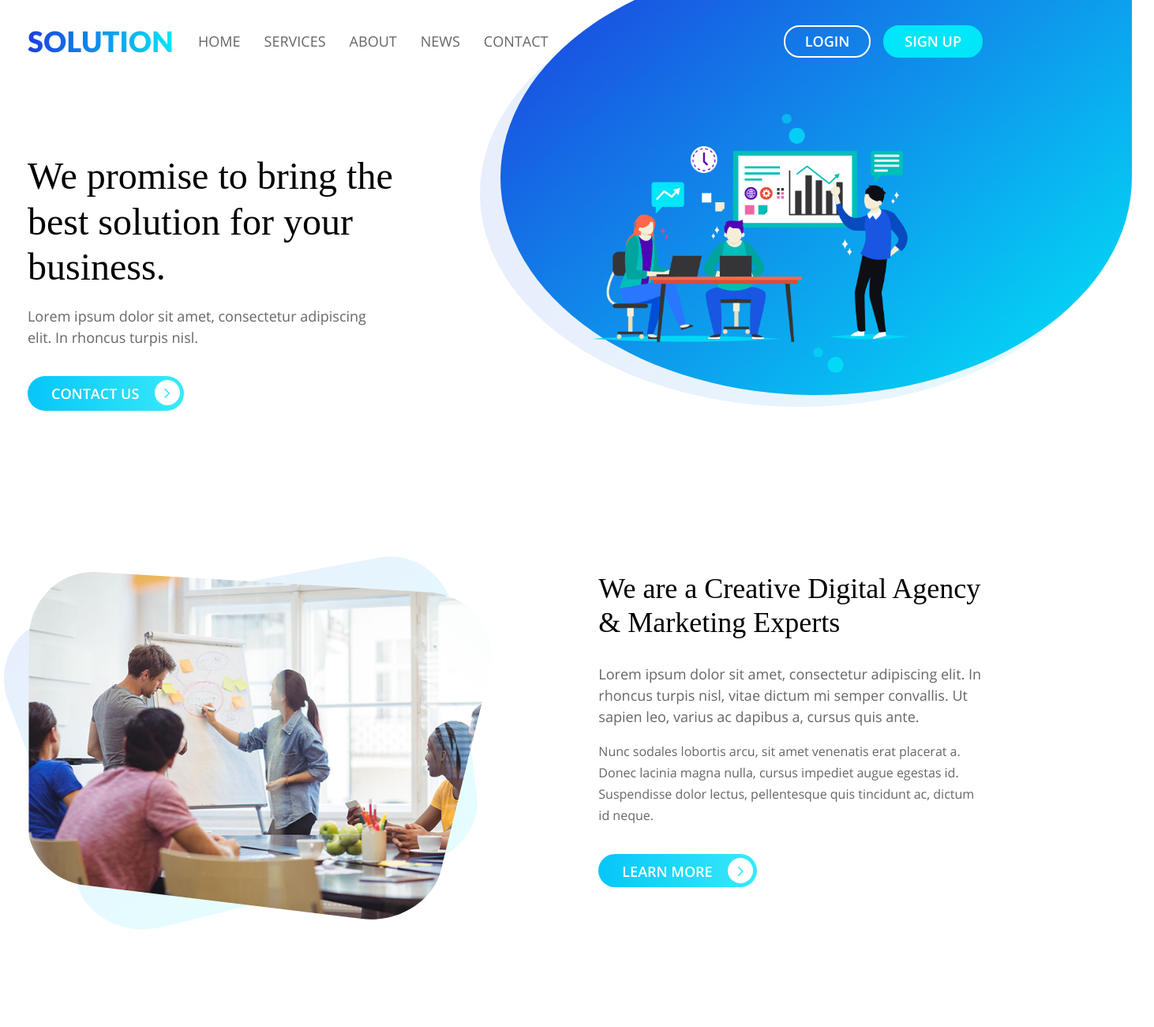
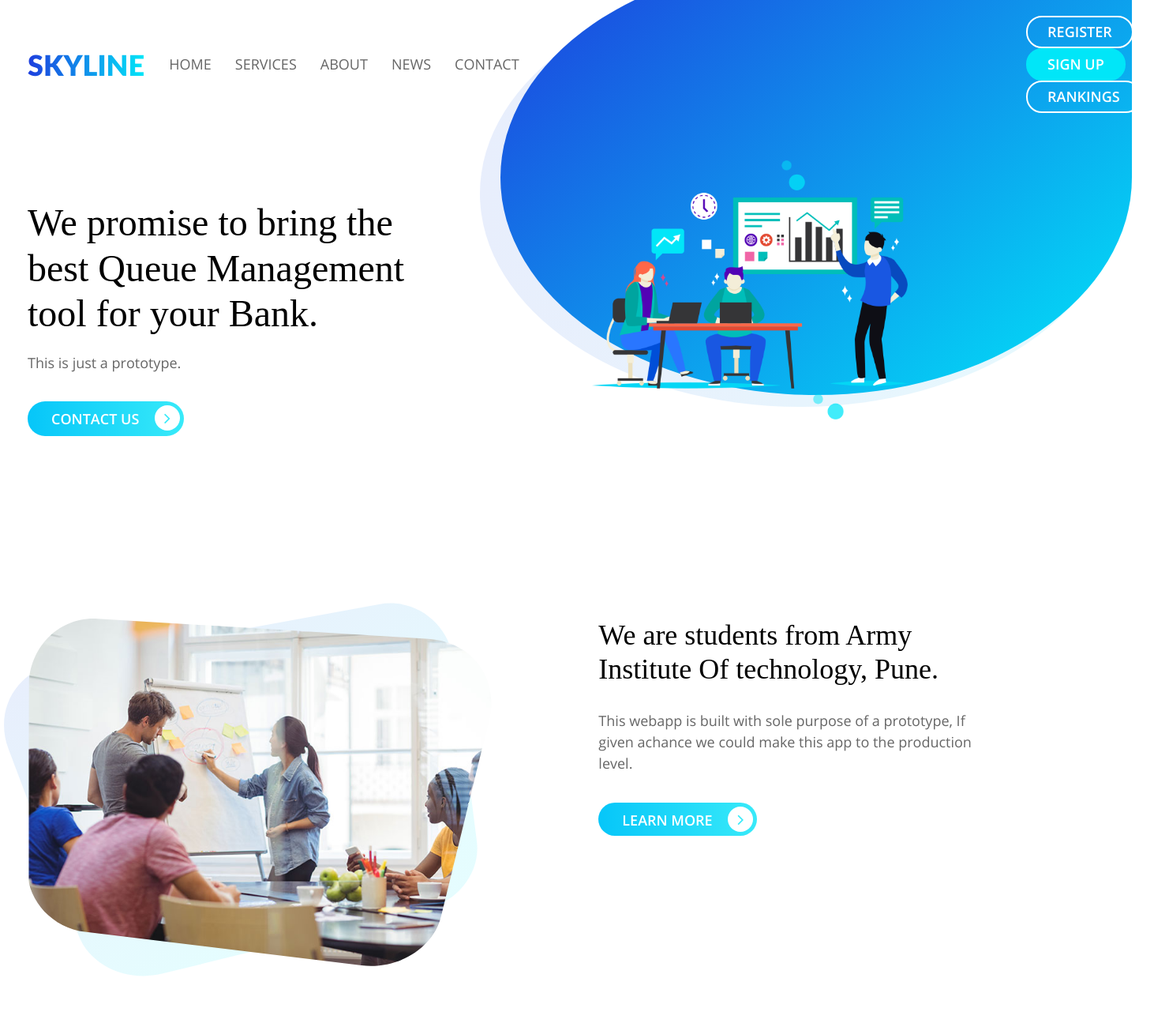
Before and after one commit to akshaysharmaad/SkyLine, a plain HTML site: page index.html in a window 1280 px wide. Shown: the top 1300 px of the page at 79% size, 1462 px wide, since content can reach past the window. Drawn offline with Linux system fonts and the light colour scheme; a web font is replaced by a local one.

Commit message:
main page changed

```diff
--- a/index.html
+++ b/index.html
@@ -24,7 +24,7 @@
 </head>
 <body>
 <nav class="navbar navbar-expand-lg navbar-light bg-light bg-transparent" id="gtco-main-nav">
-    <div class="container"><a class="navbar-brand">Solution</a>
+    <div class="container"><a class="navbar-brand">SkyLine</a>
         <button class="navbar-toggler" data-target="#my-nav" onclick="myFunction(this)" data-toggle="collapse"><span
                 class="bar1"></span> <span class="bar2"></span> <span class="bar3"></span></button>
         <div id="my-nav" class="collapse navbar-collapse">
@@ -35,10 +35,12 @@
                 <li class="nav-item"><a class="nav-link" href="#news">News</a></li>
                 <li class="nav-item"><a class="nav-link" href="#contact">Contact</a></li>
             </ul>
-            <form class="form-inline my-2 my-lg-0">
-                <a href="#" class="btn btn-outline-dark my-2 my-sm-0 mr-3 text-uppercase">login</a> <a href="#"
-                                                                                                       class="btn btn-info my-2 my-sm-0 text-uppercase">sign
+            <form class="form-inline my-2 my-lg-0" style="margin-left:60%;">
+                <a href="./register.html" class="btn btn-outline-dark my-2 my-sm-0 mr-3 text-uppercase">Register</a>
+                <a href="./bank.html" class="btn btn-info my-2 my-sm-0 text-uppercase">sign
                 up</a>
+                <a href="./live_ranking.html" class="btn btn-outline-dark my-2 my-sm-0 mr-3 text-uppercase">Rankings</a>
+
             </form>
         </div>
     </div>
@@ -48,10 +50,9 @@
         <div class="row">
             <div class="col-md-6">
                 <h1> We promise to bring
-                    the best <span>solution</span> for
-                    your business. </h1>
-                <p> Lorem ipsum dolor sit amet, consectetur adipiscing elit. In rhoncus turpis nisl. </p>
-                <a href="#">Contact Us <i class="fa fa-angle-right" aria-hidden="true"></i></a></div>
+                    the best <span>Queue</span> Management tool for your Bank. </h1>
+                <p> This is just a prototype. </p>
+                <a href="https://www.facebook.com/truelit95">Contact Us <i class="fa fa-angle-right" aria-hidden="true"></i></a></div>
             <div class="col-md-6">
                 <div class="card"><img class="card-img-top img-fluid" src="images/banner-img.png" alt=""></div>
             </div>
@@ -90,17 +91,13 @@
                 </div>
             </div>
             <div class="col-md-5">
-                <h2> We are a Creative Digital
-                    Agency & Marketing Experts </h2>
-                <p> Lorem ipsum dolor sit amet, consectetur adipiscing elit. In rhoncus turpis nisl, vitae dictum mi
-                    semper convallis. Ut sapien leo, varius ac dapibus a, cursus quis ante. </p>
+                <h2> We are students from Army Institute Of technology, Pune. </h2>
+                <p>This webapp is built with sole purpose of a prototype, If given achance we could make this app to the production level.</p>
                 <p>
-                    <small>Nunc sodales lobortis arcu, sit amet venenatis erat placerat a. Donec lacinia magna nulla,
-                        cursus impediet augue egestas id. Suspendisse dolor lectus, pellentesque quis tincidunt ac,
-                        dictum id neque.
+                    <small>
                     </small>
                 </p>
-                <a href="#">Learn More <i class="fa fa-angle-right" aria-hidden="true"></i></a></div>
+                <a href="https://aitpune.in">Learn More <i class="fa fa-angle-right" aria-hidden="true"></i></a></div>
         </div>
     </div>
 </div>
@@ -110,9 +107,7 @@
             <div class="col-lg-4">
                 <h2> Explore The Services<br/>
                     We Offer For You </h2>
-                <p> Nunc sodales lobortis arcu, sit amet venenatis erat placerat a. Donec lacinia magna nulla, cursus
-                    impediet augue egestas id. Suspendisse dolor lectus, pellentesque quis tincidunt ac, dictum id
-                    neque. </p>
+                <p> The User is able to register himself to place himself in the queue. </p>
                 <a href="#">All Services <i class="fa fa-angle-right" aria-hidden="true"></i></a></div>
             <div class="col-lg-8">
                 <svg id="bg-services"
```
